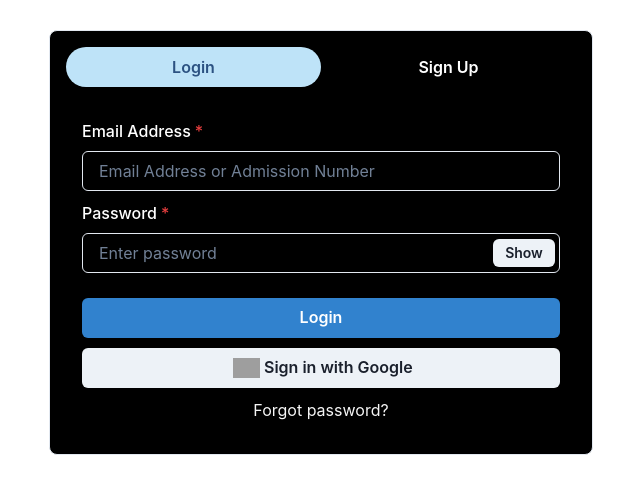
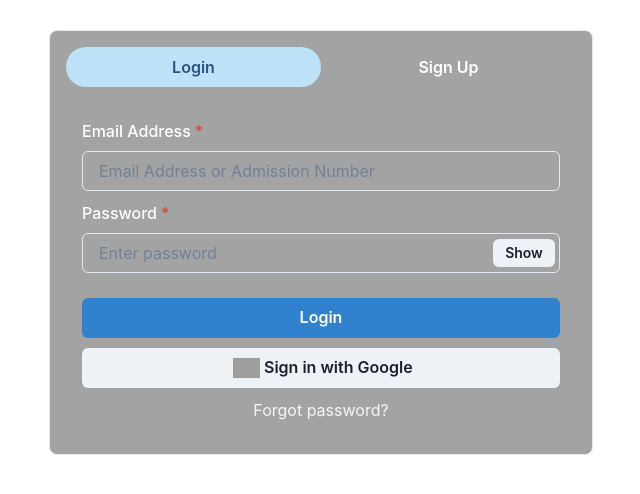
Before and after one commit to jdtheefirst/World-Samma-Fed, a React (Create React App) app in the folder frontend/: page /login in a window 1280 px wide. Shown: the top 494 px of the page, without its empty margins (319-959 px from the left). Built offline with nearby package versions, Linux system fonts and the light colour scheme; grey boxes are pictures that could not be loaded.

Commit message:
Doing just fine

```diff
--- a/frontend/src/Authentication/Login.js
+++ b/frontend/src/Authentication/Login.js
@@ -83,7 +83,6 @@ const Login = () => {
       } else {
         toast({
           title: "An Error Occurred!",
-          description: error.response.data.message,
           status: "error",
           duration: 5000,
           isClosable: true,
--- a/frontend/src/Authentication/SignUp.js
+++ b/frontend/src/Authentication/SignUp.js
@@ -426,9 +426,8 @@ const Signup = () => {
         </RadioGroup>
       </FormControl>
       <UploadPicture
-        onUpload={(url) => setPic(url)}
-        isLoading={picLoading}
-        isDisabled={disabled}
+        setPic={setPic}
+        setPicLoading={setPicLoading}
         color={"white"}
       />
 
--- a/frontend/src/miscellenious/AdmissionForm.js
+++ b/frontend/src/miscellenious/AdmissionForm.js
@@ -53,6 +53,7 @@ const AdmissionForm = () => {
   const [picLoading, setPicLoading] = useState(false);
   const toast = useToast();
   const socket = useConnectSocket(user?.token);
+
   const handleClick = () => setShow(!show);
 
   const handleChange = (e) => {
@@ -432,7 +433,7 @@ const AdmissionForm = () => {
 
             <UploadPicture
               setPic={setPic}
-              isLoading={picLoading}
+              setPicLoading={setPicLoading}
               color={"black"}
             />
 
@@ -441,6 +442,7 @@ const AdmissionForm = () => {
               mt={4}
               colorScheme="teal"
               isDisabled={!formData.name || !formData.otherName || picLoading}
+              isLoading={picLoading}
             >
               Submit
             </Button>
--- a/frontend/src/miscellenious/PicLogic.js
+++ b/frontend/src/miscellenious/PicLogic.js
@@ -1,8 +1,8 @@
 import React, { useState } from "react";
-import { FormControl, FormLabel, Input, Spinner } from "@chakra-ui/react";
+import { FormControl, FormLabel, Input, useToast } from "@chakra-ui/react";
 
-const UploadPicture = ({ isLoading, color, setPic }) => {
-  const [picLoading, setPicLoading] = useState(false);
+const UploadPicture = ({ setPicLoading, color, setPic }) => {
+  const toast = useToast();
 
   const handleFileChange = (event) => {
     const file = event.target.files[0];
@@ -31,8 +31,12 @@ const UploadPicture = ({ isLoading, color, setPic }) => {
           setPicLoading(false);
         });
     } else {
-      // Handle invalid file type
       setPicLoading(false);
+
+      toast({
+        title: "Invalid file type",
+        status: "warning",
+      });
     }
   };
 
@@ -46,9 +50,7 @@ const UploadPicture = ({ isLoading, color, setPic }) => {
         placeholder="Select a passport photo"
         accept="image/*"
         onChange={handleFileChange}
-        isLoading={isLoading || picLoading}
       />
-      {picLoading && <Spinner size={"sm"} />}
     </FormControl>
   );
 };
--- a/frontend/src/miscellenious/Progress.js
+++ b/frontend/src/miscellenious/Progress.js
@@ -44,6 +44,15 @@ const progressAnimation = keyframes`
   }
 `;
 
+const blinkingAnimation = keyframes`
+  0%, 100% {
+    background-color: #ed7d66; /* Slightly less green color */
+  }
+  50% {
+    background-color: #66d171; /* Default green color */
+  }
+`;
+
 const ProgressArrow = styled.div`
   position: absolute;
   bottom: 0;
@@ -58,8 +67,10 @@ const ProgressArrow = styled.div`
   margin: 0;
   padding: 0;
   width: ${({ level }) => (level + 1) * 10}%;
-  animation: ${progressAnimation} 2s ease-in-out;
+  animation: ${progressAnimation} 2s ease-in-out,
+    ${blinkingAnimation} 3s ease-in-out infinite;
 `;
+
 const Progress = ({ userBelt }) => {
   const progressLevels = [
     "Guest",
--- a/frontend/src/pages/Logins.js
+++ b/frontend/src/pages/Logins.js
@@ -23,7 +23,13 @@ const Logins = () => {
       }}
       marginTop={"30px"}
     >
-      <Box bg="black" w="100%" p={4} borderRadius="lg" borderWidth="1px">
+      <Box
+        bg="blackAlpha.500"
+        w="100%"
+        p={4}
+        borderRadius="lg"
+        borderWidth="1px"
+      >
         <Tabs isFitted variant="soft-rounded">
           <TabList mb="1em">
             <Tab textColor={"white"}>Login</Tab>
```
